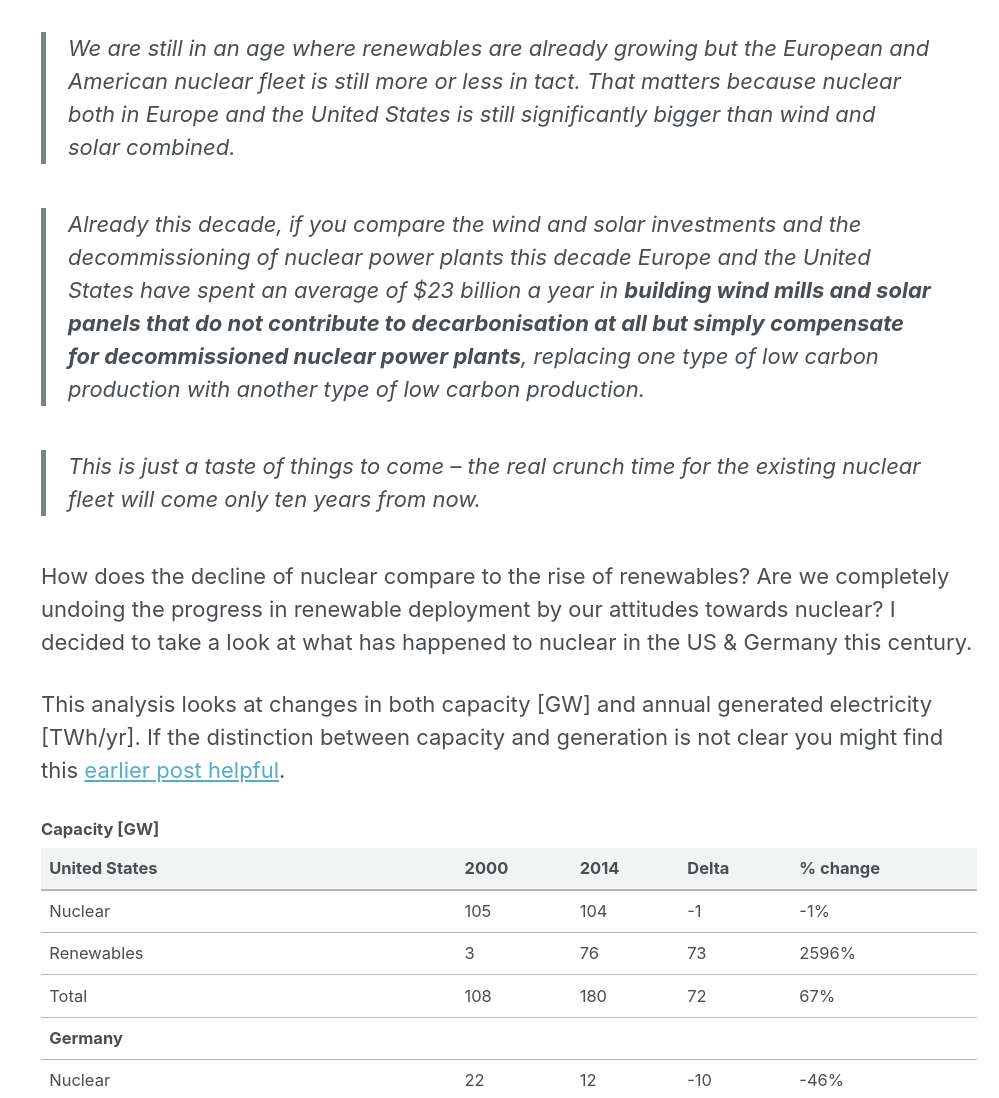
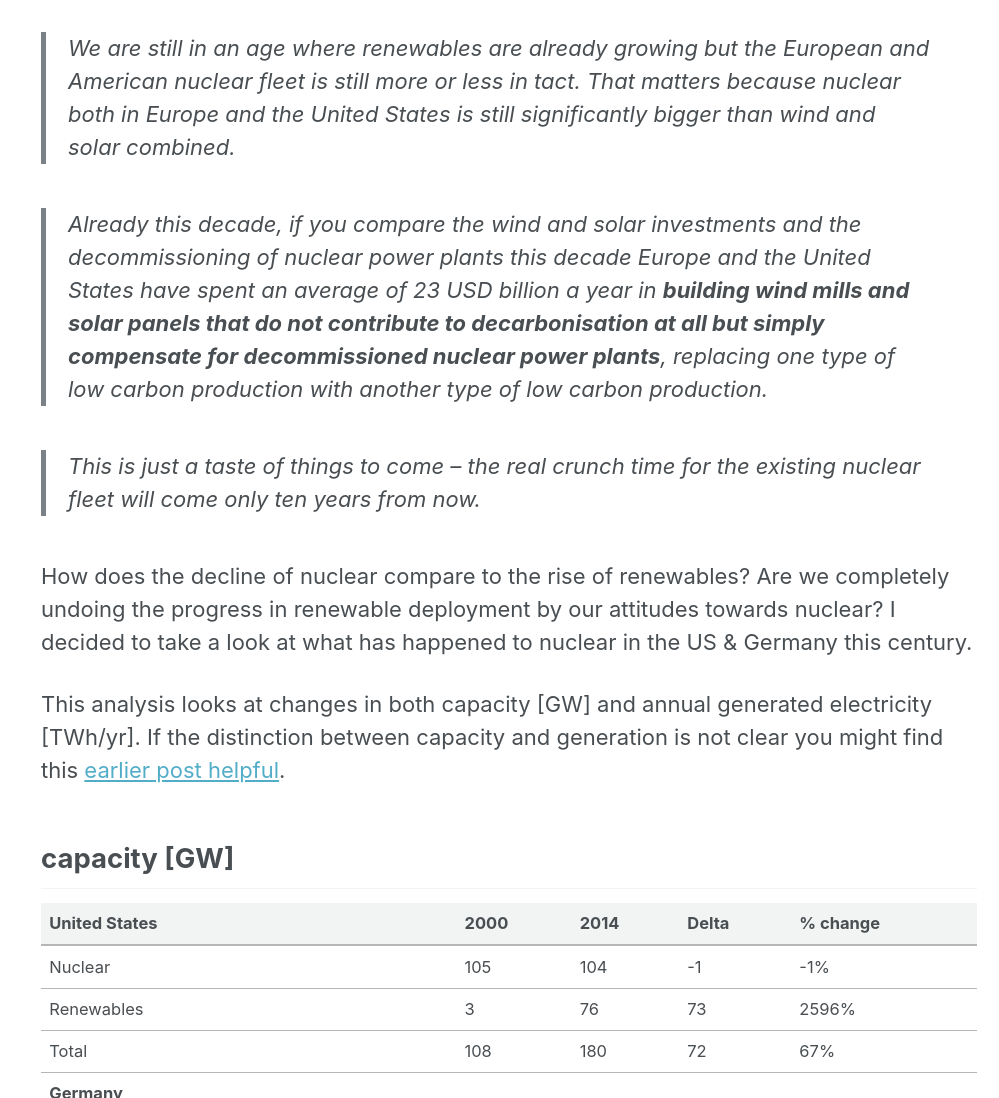
Before and after one commit to ADGEfficiency/adgefficiency.github.io, a Jekyll site: the page built from _posts/2016-11-09-is-the-decline-of-nuclear-destroying-the-progress-of-renewables.md, in a window 1280 px wide and 1400 px high, scrolled down 632 px. Shown: the part 302-1400 px from the top of the window, without its empty margins (281-1280 px from the left). Built offline with Jekyll 4.4.1, drawn with Linux system fonts in a browser that asks for light colours; nearby versions of some CDN libraries; some of the changed text lies outside the part shown.

Commit message:
drafting decline

```diff
--- a/_posts/2016-11-09-is-the-decline-of-nuclear-destroying-the-progress-of-renewables.md
+++ b/_posts/2016-11-09-is-the-decline-of-nuclear-destroying-the-progress-of-renewables.md
@@ -10,11 +10,11 @@
 I recently watched the IEA Chief Economist Laszlo Varro discussing the IEA World Energy Investment 2016 report.  The presentation is excellent and well worth watching.
 
 <iframe width="560" height="315" src="https://www.youtube.com/embed/jcIcQvmQ1jw" frameborder="0" allow="autoplay; encrypted-media" allowfullscreen></iframe>
-One section of the presentation worried me:
+One section of the presentation worried me
 
 > We are still in an age where renewables are already growing but the European and American nuclear fleet is still more or less in tact.  That matters because nuclear both in Europe and the United States is still significantly bigger than wind and solar combined.
 
-> Already this decade, if you compare the wind and solar investments and the decommissioning of nuclear power plants this decade  Europe and the United States have spent an average of $23 billion a year in **building wind mills and solar panels that do not contribute to decarbonisation at all but simply compensate for decommissioned nuclear power plants**, replacing one type of low carbon production with another type of low carbon production.
+> Already this decade, if you compare the wind and solar investments and the decommissioning of nuclear power plants this decade  Europe and the United States have spent an average of 23 USD billion a year in **building wind mills and solar panels that do not contribute to decarbonisation at all but simply compensate for decommissioned nuclear power plants**, replacing one type of low carbon production with another type of low carbon production.
 
 > This is just a taste of things to come – the real crunch time for the existing nuclear fleet will come only ten years from now.
 
@@ -22,7 +22,7 @@
 
 This analysis looks at changes in both capacity [GW] and annual generated electricity [TWh/yr].  If the distinction between capacity and generation is not clear you might find this [earlier post helpful](http://adgefficiency.com/energy-basics-kw-vs-kwh/).
 
-#### Capacity [GW]
+## capacity [GW]
 
 |United States|	2000|	2014|	Delta|	% change|
 |---|
@@ -49,7 +49,7 @@
 
 To improve our understanding we now take a look at data for annual electricity generation [TWh/yr].
 
-#### Generation [TWh/yr]
+## generation [TWh/yr]
 
 |United States|	2000|	2014|	Delta|	% change|
 |---|
@@ -77,7 +77,7 @@
 
 Thanks for reading!
 
-## References
+## references
 
 [US capacity data from the EIA](https://www.eia.gov/electricity/data.php#gencapacity). Renewables are ‘Wind’ and ‘Solar Thermal and Photovoltaic’.
 
```
